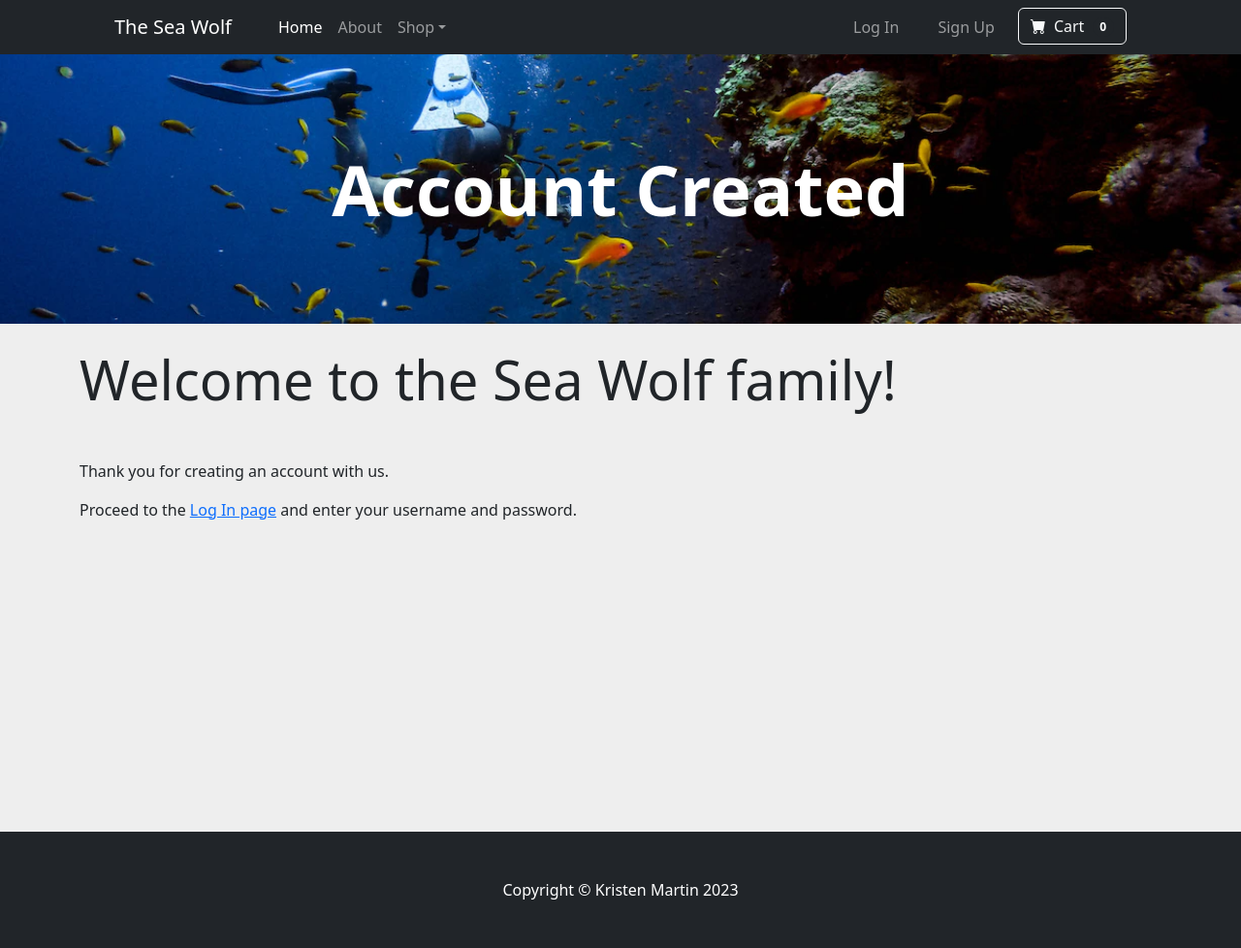
After one commit to KristenM4/Django-Online-Shop, a Django app: page /accounts/signup/success/ in a window 1280 px wide. The commit adds this page. Shown: the whole page at 97% size. Run offline with Django 4.2, Linux system fonts and the light colour scheme; some libraries are stand-ins or nearby versions.

Commit message:
create signup success page, link home.css to all pages

```diff
--- a/accounts/urls.py
+++ b/accounts/urls.py
@@ -1,9 +1,10 @@
 from django.urls import path
-from .views import SignUpView, AccountProfileView, delete_address, NewAddressView
+from .views import SignUpView, AccountProfileView, delete_address, NewAddressView, SignupSuccessView
 
 urlpatterns = [
     path("signup/", SignUpView.as_view(), name="signup"),
     path("profile/", AccountProfileView.as_view(), name="account_profile"),
     path("delete_address/<int:id>/", delete_address, name="delete_address"),
     path("new_address/", NewAddressView.as_view(), name="new_address"),
+    path("signup/success/", SignupSuccessView.as_view(), name="signup_success")
 ]
--- a/accounts/views.py
+++ b/accounts/views.py
@@ -12,8 +12,11 @@ from .models import CustomerAddress
 
 class SignUpView(CreateView):
     form_class = CustomerCreationForm
-    success_url = reverse_lazy("login")
+    success_url = reverse_lazy("signup_success")
     template_name = "registration/signup.html"
+
+class SignupSuccessView(TemplateView):
+    template_name = "signup_success.html"
 
 
 class AccountProfileView(LoginRequiredMixin, TemplateView):
--- a/static/css/home.css
+++ b/static/css/home.css
@@ -16,13 +16,19 @@
     background-position: center;
     background-image: url("../images/diving2.jpg");
 }
+#success-header {
+    background-repeat: no-repeat;
+    background-size: cover;
+    background-position: center;
+    background-image: url("../images/diving1.jpg");
+}
 
 .mb-5 a {
     text-decoration: none;
     color: inherit;
 }
 
-.h-100:hover {
+.product_card:hover {
     transform: scale(1.05);
     border: 0px;
 }
--- a/templates/account_profile.html
+++ b/templates/account_profile.html
@@ -43,7 +43,7 @@ Your Account
                     {% if not item.hidden %}
                         <div class="row d-flex justify-content-between align-items-center mt-2">
                             <div class="col-md-9">
-                                {{item}} {{item.hidden}}
+                                {{item}}
                             </div>
                             <div class="col-lg-1">
                                 <a href="{% url 'delete_address' item.id %}" class="text-danger"><i class="fas fa-trash fa-lg"></i></a>
--- a/templates/base.html
+++ b/templates/base.html
@@ -1,4 +1,5 @@
 {% load cart_tag %}
+{% load static %}
 <!DOCTYPE html>
 <html lang="en">
 <head>
@@ -12,10 +13,11 @@
     <!-- Bootstrap CSS -->
     <link href="https://cdn.jsdelivr.net/npm/bootstrap@5.3.0-alpha1/dist/css/bootstrap.min.css" rel="stylesheet" integrity="sha384-GLhlTQ8iRABdZLl6O3oVMWSktQOp6b7In1Zl3/Jr59b6EGGoI1aFkw7cmDA6j6gD" crossorigin="anonymous">
     <link rel="stylesheet" href="https://cdnjs.cloudflare.com/ajax/libs/font-awesome/5.14.0/css/all.min.css" integrity="sha512-1PKOgIY59xJ8Co8+NE6FZ+LOAZKjy+KY8iq0G4B3CyeY6wYHN3yt9PW0XpSriVlkMXe40PTKnXrLnZ9+fkDaog==" crossorigin="anonymous" />
+    <link rel="stylesheet" href="{% static 'css/home.css' %}">
     {% block css %}{% endblock css %}
     <title>{% block title %}The Sea Wolf{% endblock title %}</title>
 </head>
-<body>
+<body class="d-flex flex-column min-vh-100">
     <!-- Navbar -->
     <nav class="navbar navbar-expand-lg navbar-dark bg-dark">
         <div class="container px-4 px-lg-5">
@@ -60,11 +62,13 @@
     </nav>
 {% block content %}
 {% endblock content %}
+{% block footer %}
     <!-- Footer-->
-    <footer class="py-5 bg-dark">
+    <footer class="py-5 bg-dark mt-auto">
         <div class="container"><p class="m-0 text-center text-white">Copyright &copy; Kristen Martin 2023</p></div>
     </footer>
     <!-- Bootstrap JS-->
     <script src="https://cdn.jsdelivr.net/npm/bootstrap@5.3.0-alpha1/dist/js/bootstrap.bundle.min.js" integrity="sha384-w76AqPfDkMBDXo30jS1Sgez6pr3x5MlQ1ZAGC+nuZB+EYdgRZgiwxhTBTkF7CXvN" crossorigin="anonymous"></script>
 </body>
 </html>
+{% endblock footer %}
--- a/templates/cart_detail.html
+++ b/templates/cart_detail.html
@@ -68,6 +68,11 @@
                         <button class="btn btn-dark btn-lg ms-5" type="button">Checkout</button>
                     </a>
                 </div>
+
+            <div class="pb-5 mb-5"></div>
+            <div class="pb-5 mb-5"></div>
+            <div class="pb-5 mb-5"></div>
+            <div class="pb-3 mb-5"></div>
             {% endif %}
         </div>
     </div>
--- a/templates/home.html
+++ b/templates/home.html
@@ -22,7 +22,7 @@
             {% for item in products %}
             <div class="col mb-5">
                 <a href="{% url 'detail' item.slug %}">
-                <div class="card h-100">
+                <div class="card h-100 product_card">
                     <!-- Product image-->
                     <img class="card-img-top" src="{{ item.image.url }}" alt="{{ item.name }}" />
                     <!-- Product details-->
--- a/templates/order_success.html
+++ b/templates/order_success.html
@@ -3,8 +3,9 @@
 {% block content %}
 <section class="h-100" style="background-color: #eee;">
     <div class="container h-100 py-5">
-        <h3 class="display-3">Great Success!</h3>
-        <p>Check yo email</p>
+        <h3 class="display-3 mx-4">Thank you for your purchase!</h3>
+        <p>You will receive an email with your order details.</p>
+        <p><a href="{% url 'home' %}" class="link-info">Continue Shopping</a></p>
     </div>
 </section>
 {% endblock content %}
--- /dev/null
+++ b/templates/signup_success.html
@@ -0,0 +1,25 @@
+{% extends "base.html" %}
+
+{% block title %}Account Created{% endblock title %}
+
+{% block content %}
+<header class="py-5" id="success-header">
+        <div class="container px-4 px-lg-5 my-5">
+            <div class="text-center text-white">
+                <h1 class="display-2 fw-bold">Account Created</h1>
+            </div>
+        </div>
+    </header>
+<section class="h-100" style="background-color: #eee;">
+    <div class="container h-100 pt-4 pb-5">
+        <h3 class="display-4 mb-5">Welcome to the Sea Wolf family!</h3>
+        <p>Thank you for creating an account with us.</p>
+        <p>Proceed to the <a href="{% url 'login' %}" class="link-primary">Log In page</a> and enter your username and password.</p>
+
+
+    <div class="pb-5 mb-5"></div>
+    <div class="pb-5 mb-5"></div>
+    <div class="pb-5 mb-3"></div>
+    </div>
+</section>
+{% endblock content %}
```
